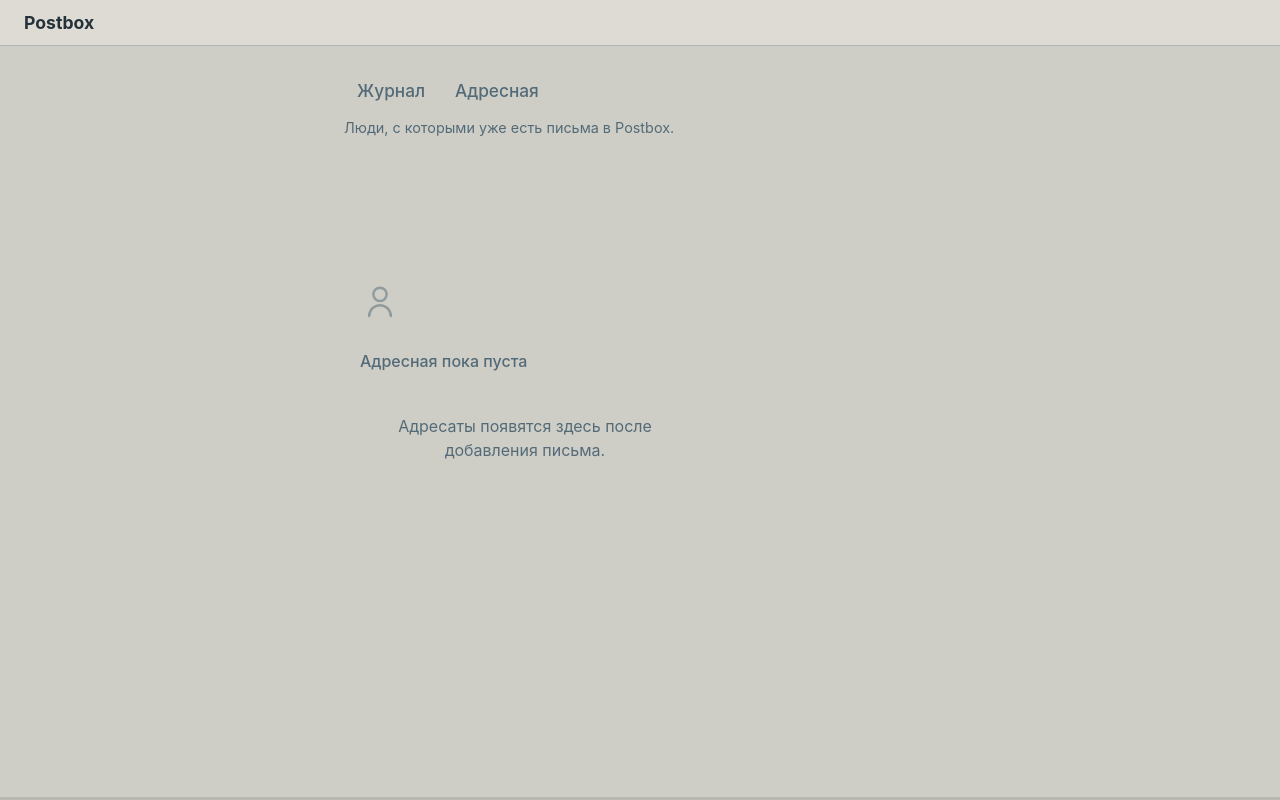
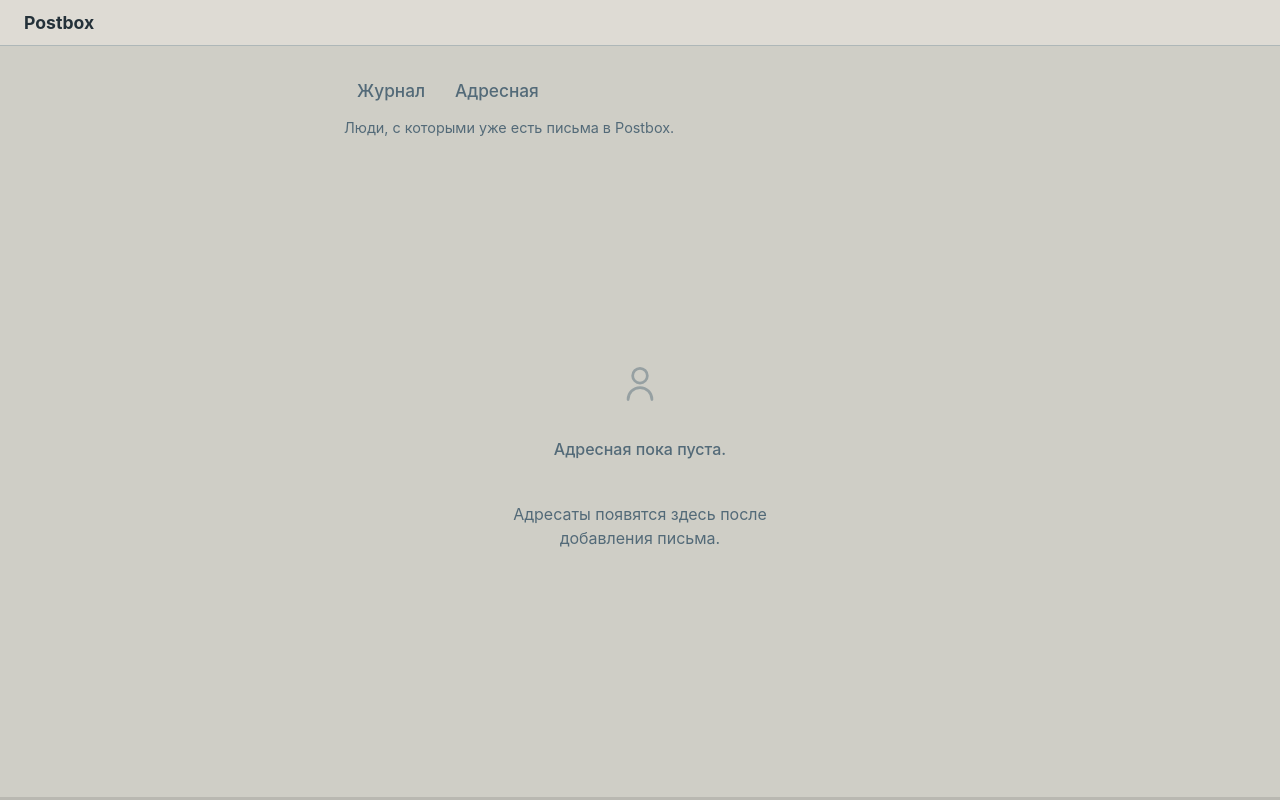
Before and after one commit to katrinio/postbox, a Python web app: template src/postbox/templates/correspondents.html in a window 1280 px wide. Run offline with Jinja, Linux system fonts and the light colour scheme; the template is opened without the code that fills it, so the values that code supplies are empty.

Commit message:
common style

```diff
--- a/src/postbox/static/css/pages.css
+++ b/src/postbox/static/css/pages.css
@@ -790,33 +790,34 @@
 /* --- Empty state --- */
 
 .empty-state {
+  display: flex;
+  flex-direction: column;
+  align-items: center;
   text-align: center;
-  padding: var(--space-7) var(--space-4);
-}
-
-.empty-state--journal,
-.empty-state--address-book {
-  padding-top: var(--space-5);
-  padding-bottom: var(--space-8);
+  padding: 0;
+  margin-top: clamp(5rem, 12vh, 8rem);
 }
 
 .empty-state__icon {
+  width: 2.75rem;
+  height: 2.75rem;
   color: var(--color-ink-muted);
-  opacity: 0.5;
-  margin-bottom: var(--space-3);
+  opacity: 0.45;
+  margin-bottom: var(--space-4);
 }
 
 .empty-state__title {
   margin: 0;
-  font-size: 1.1rem;
+  font-size: 1.15rem;
   font-weight: 500;
+  line-height: 1.3;
 }
 
 .empty-state__text {
-  max-width: 34rem;
-  margin: var(--space-2) auto var(--space-4);
+  margin-top: var(--space-3);
+  max-width: 30rem;
+  line-height: 1.6;
   color: var(--color-ink-muted);
-  font-size: 0.9rem;
 }
 
 .empty-state__text a {
--- a/src/postbox/templates/correspondents.html
+++ b/src/postbox/templates/correspondents.html
@@ -26,9 +26,9 @@
     {% endfor %}
   </div>
   {% else %}
-  <div class="empty-state empty-state--address-book">
-    <svg class="empty-state__icon" width="40" height="40" viewBox="0 0 24 24" fill="none" stroke="currentColor" stroke-width="1.5" stroke-linecap="round" stroke-linejoin="round" aria-hidden="true"><circle cx="12" cy="8" r="4"/><path d="M5.5 21a6.5 6.5 0 0 1 13 0"/></svg>
-    <p class="empty-state__title">Адресная пока пуста</p>
+  <div class="empty-state">
+    <svg class="empty-state__icon" viewBox="0 0 24 24" fill="none" stroke="currentColor" stroke-width="1.5" stroke-linecap="round" stroke-linejoin="round" aria-hidden="true"><circle cx="12" cy="8" r="4"/><path d="M5.5 21a6.5 6.5 0 0 1 13 0"/></svg>
+    <p class="empty-state__title">Адресная пока пуста.</p>
     <p class="empty-state__text">Адресаты появятся здесь после добавления письма.</p>
   </div>
   {% endif %}
--- a/src/postbox/templates/journal.html
+++ b/src/postbox/templates/journal.html
@@ -73,12 +73,12 @@
 
   {% else %}
 
-  <div class="empty-state{% if current_filter == 'all' and not country and not correspondent_id %} empty-state--journal{% endif %}">
-    <svg class="empty-state__icon" width="40" height="40" viewBox="0 0 24 24" fill="none" stroke="currentColor" stroke-width="1.5" stroke-linecap="round" stroke-linejoin="round" aria-hidden="true"><polyline points="22 12 16 12 14 15 10 15 8 12 2 12"/><path d="M5.45 5.11 2 12v6a2 2 0 0 0 2 2h16a2 2 0 0 0 2-2v-6l-3.45-6.89A2 2 0 0 0 16.76 4H7.24a2 2 0 0 0-1.79 1.11z"/></svg>
+  <div class="empty-state">
     {% if country %}
     <p class="empty-state__title">По этой стране писем нет</p>
     <p class="empty-state__text"><a href="{{ journal_url(filter_value=current_filter, correspondent_id=correspondent_id) }}">Сбросить страну</a></p>
     {% elif current_filter == "all" %}
+    <svg class="empty-state__icon" viewBox="0 0 24 24" fill="none" stroke="currentColor" stroke-width="1.5" stroke-linecap="round" stroke-linejoin="round" aria-hidden="true"><polyline points="22 12 16 12 14 15 10 15 8 12 2 12"/><path d="M5.45 5.11 2 12v6a2 2 0 0 0 2 2h16a2 2 0 0 0 2-2v-6l-3.45-6.89A2 2 0 0 0 16.76 4H7.24a2 2 0 0 0-1.79 1.11z"/></svg>
     <p class="empty-state__title">Журнал пока пуст.</p>
     <p class="empty-state__text">Добавьте первое отправленное или полученное письмо, чтобы начать журнал.</p>
     {% elif current_filter == "outgoing" %}
```
Also changed, not shown: tests/web/test_correspondents.py (+1 -1 lines).
